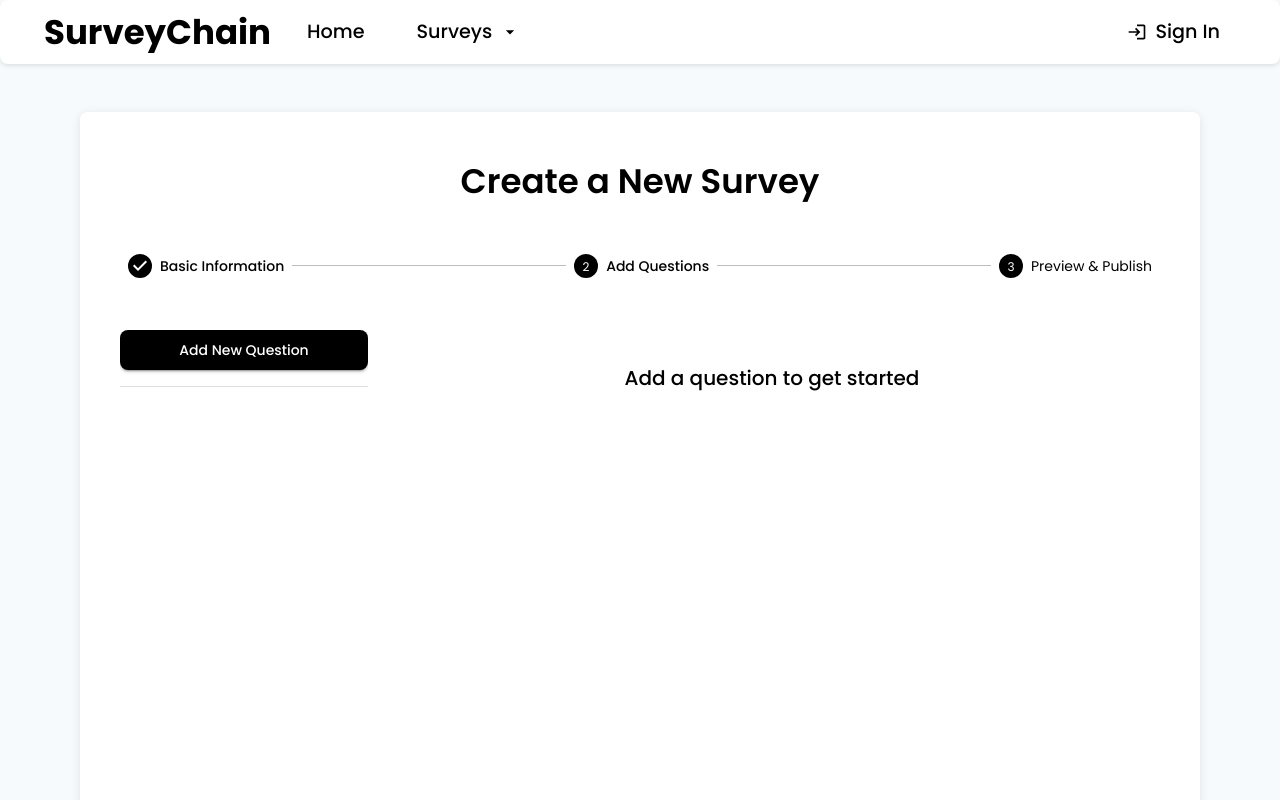
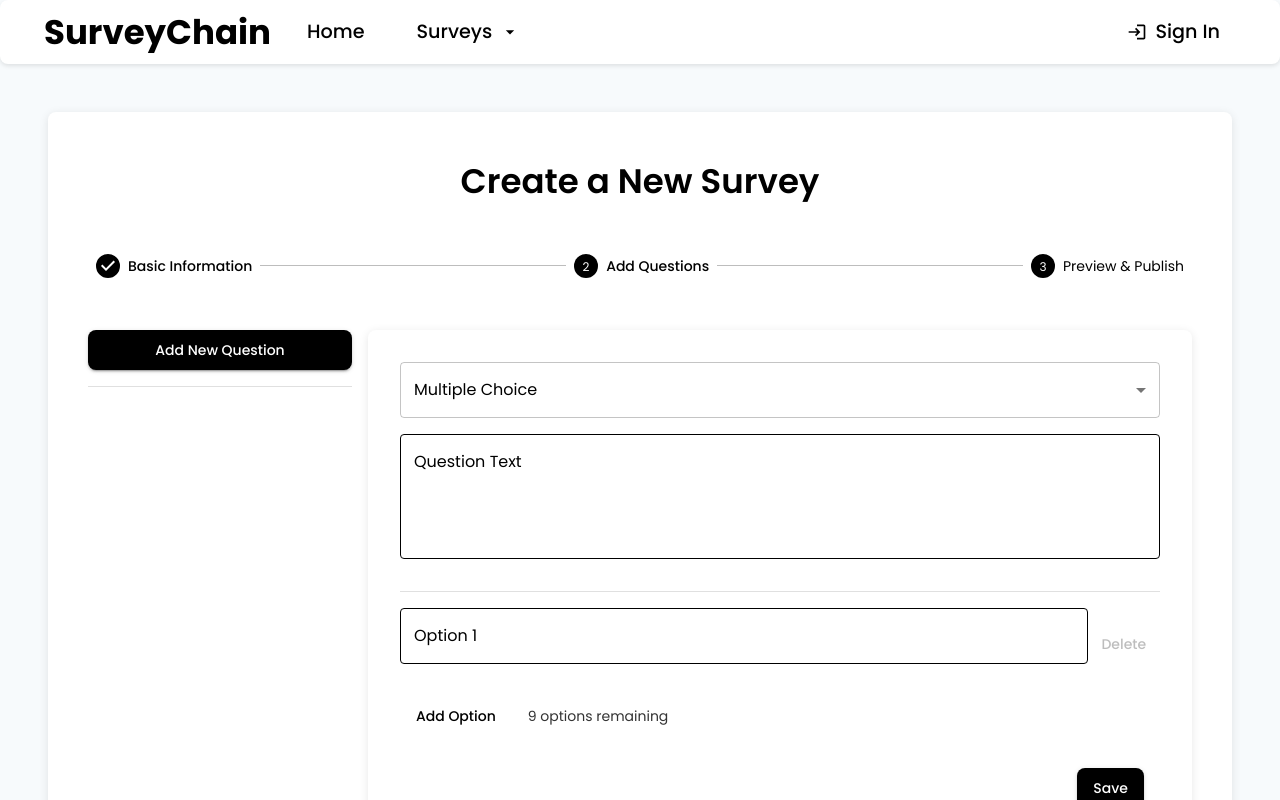
Before and after one commit to bmschwartz/survey-chain, a Next.js app: page /surveys/create in a window 1280 px wide. Both pictures are taken after a click on the button "Next". Shown: the top 800 px of the page. Built offline with nearby package versions, Linux system fonts and the light colour scheme.

Commit message:
feat(all): survey builder

```diff
--- a/src/components/survey/question/QuestionEditor.tsx
+++ b/src/components/survey/question/QuestionEditor.tsx
@@ -1,17 +1,30 @@
 import { Grid2 } from '@mui/material';
 import React from 'react';
 
+import { useSurveyBuilder } from '@/contexts/SurveyBuilderContext';
 import QuestionEditorDetail from './QuestionEditorDetail';
 import QuestionEditorSidebar from './QuestionEditorSidebar';
 
 const QuestionEditor: React.FC = () => {
+  const { selectedQuestion, isAddingNewQuestion, resetNewQuestion, selectQuestion } = useSurveyBuilder();
+
+  const handleAddNew = () => {
+    selectQuestion(null);
+  };
+
+  console.log('editor detail will show question ', selectedQuestion);
+
   return (
     <Grid2 container spacing={2}>
-      <Grid2 size={{ xs: 3 }} sx={{ height: '100vh', overflow: 'hidden' }}>
-        <QuestionEditorSidebar />
+      <Grid2 size={{ xs: 3 }}>
+        <QuestionEditorSidebar onAddNew={handleAddNew} />
       </Grid2>
       <Grid2 size={{ xs: 9 }}>
-        <QuestionEditorDetail />
+        <QuestionEditorDetail
+          question={selectedQuestion || resetNewQuestion()}
+          isNew={isAddingNewQuestion}
+          onAddNew={handleAddNew}
+        />
       </Grid2>
     </Grid2>
   );
--- a/src/components/survey/question/QuestionEditorDetail.tsx
+++ b/src/components/survey/question/QuestionEditorDetail.tsx
@@ -1,46 +1,131 @@
-import { Box, Button, MenuItem, Select, SelectChangeEvent, TextField, Typography } from '@mui/material';
-import React from 'react';
+import { Box, Button, Divider, MenuItem, Modal, Select, SelectChangeEvent, TextField, Typography } from '@mui/material';
+import React, { useEffect, useState } from 'react';
 
 import { useSurveyBuilder } from '@/contexts/SurveyBuilderContext';
-import { QuestionType } from '@/types';
+import { Question, QuestionType } from '@/types';
 
-const QuestionEditorDetail: React.FC = () => {
-  const { questions, selectedQuestionId, updateQuestion, deleteQuestion } = useSurveyBuilder();
+const MAX_OPTIONS = 10;
+const MAX_QUESTION_TEXT_LENGTH = 1000;
+const MAX_OPTION_LENGTH = 300;
 
-  const selectedQuestion = questions.find((q) => q.id === selectedQuestionId);
+interface QuestionEditorDetailProps {
+  question: Question | null;
+  isNew: boolean;
+  onAddNew: () => void;
+}
 
-  if (!selectedQuestion) {
-    return (
-      <Box sx={{ padding: '2rem', textAlign: 'center' }}>
-        <Typography variant="h6">
-          {questions.length === 0 ? 'Add a question to get started' : 'Select a question to edit'}
-        </Typography>
-      </Box>
+const QuestionEditorDetail: React.FC<QuestionEditorDetailProps> = ({ question, isNew, onAddNew }) => {
+  const { addQuestion, updateQuestion, deleteQuestion } = useSurveyBuilder();
+  const [localQuestion, setLocalQuestion] = useState<Question>(
+    question || {
+      id: 0,
+      text: '',
+      type: QuestionType.MultipleChoice,
+      options: [''], // Initialize with one empty option
+    }
+  );
+  const [showDeleteConfirmation, setShowDeleteConfirmation] = useState(false);
+  const [errors, setErrors] = useState<{ [key: string]: string | null }>({});
+
+  useEffect(() => {
+    // Ensure there's at least one empty option for MultipleChoice or Dropdown
+    if (
+      (localQuestion.type === QuestionType.MultipleChoice || localQuestion.type === QuestionType.Dropdown) &&
+      (!localQuestion.options || localQuestion.options.length === 0)
+    ) {
+      setLocalQuestion({ ...localQuestion, options: [''] });
+    }
+
+    setLocalQuestion(
+      question || {
+        id: 0,
+        text: '',
+        type: QuestionType.MultipleChoice,
+        options: [''],
+      }
     );
-  }
+  }, [question]);
 
-  const handleTextChange = (e: React.ChangeEvent<HTMLInputElement>) => {
-    updateQuestion({ ...selectedQuestion, text: e.target.value });
+  const validateQuestion = () => {
+    let valid = true;
+    const newErrors: { [key: string]: string | null } = {};
+
+    if (!localQuestion.text.trim()) {
+      newErrors.text = 'Question text is required';
+      valid = false;
+    }
+
+    if (
+      (localQuestion.type === QuestionType.MultipleChoice || localQuestion.type === QuestionType.Dropdown) &&
+      (!localQuestion.options || localQuestion.options.length === 0 || !localQuestion.options[0].trim())
+    ) {
+      newErrors.options = 'At least one option is required';
+      valid = false;
+    }
+
+    if (localQuestion.type === QuestionType.RatingScale) {
+      const [min, max] = localQuestion.options!;
+      if (parseInt(min) >= parseInt(max)) {
+        newErrors.rating = 'Minimum rating must be less than maximum rating';
+        valid = false;
+      }
+    }
+
+    setErrors(newErrors);
+    return valid;
+  };
+
+  const handleSaveQuestion = () => {
+    if (validateQuestion()) {
+      if (isNew) {
+        addQuestion(localQuestion);
+      } else {
+        updateQuestion(localQuestion);
+      }
+      onAddNew(); // Prepare for next question
+    }
   };
 
   const handleTypeChange = (event: SelectChangeEvent<QuestionType>) => {
-    updateQuestion({ ...selectedQuestion, type: event.target.value as QuestionType });
+    const newType = event.target.value as QuestionType;
+    let newOptions: string[] = [];
+
+    if (newType === QuestionType.MultipleChoice || newType === QuestionType.Dropdown) {
+      newOptions = ['']; // Default to one empty option
+    } else if (newType === QuestionType.RatingScale) {
+      newOptions = ['1', '5'];
+    }
+
+    setLocalQuestion({ ...localQuestion, type: newType, options: newOptions });
+  };
+
+  const handleQuestionTextChange = (value: string) => {
+    setLocalQuestion({ ...localQuestion, text: value });
+    setErrors((prev) => ({ ...prev, text: null }));
   };
 
   const handleOptionChange = (index: number, value: string) => {
-    const updatedOptions = selectedQuestion.options ? [...selectedQuestion.options] : [];
+    const updatedOptions = localQuestion.options ? [...localQuestion.options] : [];
     updatedOptions[index] = value;
-    updateQuestion({ ...selectedQuestion, options: updatedOptions });
-  };
-
-  const handleAddOption = () => {
-    const updatedOptions = selectedQuestion.options ? [...selectedQuestion.options, ''] : [''];
-    updateQuestion({ ...selectedQuestion, options: updatedOptions });
+    setLocalQuestion({ ...localQuestion, options: updatedOptions });
+    setErrors((prev) => ({ ...prev, options: null }));
   };
 
   const handleDeleteOption = (index: number) => {
-    const updatedOptions = selectedQuestion.options ? selectedQuestion.options.filter((_, i) => i !== index) : [];
-    updateQuestion({ ...selectedQuestion, options: updatedOptions });
+    if (localQuestion.options && localQuestion.options.length > 1) {
+      const updatedOptions = localQuestion.options.filter((_, i) => i !== index);
+      setLocalQuestion({ ...localQuestion, options: updatedOptions });
+    }
+  };
+
+  const handleDeleteConfirmation = () => {
+    setShowDeleteConfirmation(true);
+  };
+
+  const confirmDeleteQuestion = () => {
+    deleteQuestion(localQuestion.id);
+    setShowDeleteConfirmation(false);
+    onAddNew(); // Prepare for next question
   };
 
   return (
@@ -52,7 +137,7 @@ const QuestionEditorDetail: React.FC = () => {
         boxShadow: '0 2px 10px rgba(0, 0, 0, 0.1)',
       }}
     >
-      <Select value={selectedQuestion.type} onChange={handleTypeChange} fullWidth sx={{ marginBottom: '1rem' }}>
+      <Select value={localQuestion.type} onChange={handleTypeChange} fullWidth sx={{ marginBottom: '1rem' }}>
         <MenuItem value={QuestionType.MultipleChoice}>Multiple Choice</MenuItem>
         <MenuItem value={QuestionType.FillInTheBlank}>Fill in the Blank</MenuItem>
         <MenuItem value={QuestionType.RatingScale}>Rating Scale</MenuItem>
@@ -61,45 +146,111 @@ const QuestionEditorDetail: React.FC = () => {
       <TextField
         label="Question Text"
         fullWidth
-        value={selectedQuestion.text}
-        onChange={handleTextChange}
+        value={localQuestion.text}
+        onChange={(e) => handleQuestionTextChange(e.target.value)}
         sx={{ marginBottom: '1rem' }}
         multiline
-        rows={4} // Make it a textarea
+        rows={4}
+        slotProps={{ htmlInput: { maxLength: MAX_QUESTION_TEXT_LENGTH } }}
+        error={Boolean(errors.text)}
+        helperText={errors.text}
       />
-      {selectedQuestion.type === QuestionType.MultipleChoice && (
+      <Divider sx={{ marginY: '1rem' }} /> {/* Visual separator between sections */}
+      {[QuestionType.MultipleChoice, QuestionType.Dropdown].includes(localQuestion.type) && (
         <Box>
-          {selectedQuestion.options?.map((option, index) => (
+          {localQuestion.options?.map((option, index) => (
             <Box key={index} sx={{ display: 'flex', alignItems: 'center', marginBottom: '0.5rem' }}>
               <TextField
                 label={`Option ${index + 1}`}
                 value={option}
                 onChange={(e) => handleOptionChange(index, e.target.value)}
                 fullWidth
+                slotProps={{ htmlInput: { maxLength: MAX_OPTION_LENGTH } }}
+                error={Boolean(errors.options)}
+                helperText={index === 0 && errors.options ? errors.options : ''}
               />
-              <Button onClick={() => handleDeleteOption(index)} color="secondary">
+              <Button
+                onClick={() => handleDeleteOption(index)}
+                color="secondary"
+                disabled={localQuestion.options?.length === 1} // Disable if only one option left
+              >
                 Delete
               </Button>
             </Box>
           ))}
-          <Button onClick={handleAddOption} color="primary" sx={{ marginTop: '1rem' }}>
-            Add Option
-          </Button>
+          {(localQuestion.options || []).length < MAX_OPTIONS && (
+            <Box sx={{ display: 'flex', alignItems: 'center', marginTop: '1rem' }}>
+              <Button
+                onClick={() => setLocalQuestion({ ...localQuestion, options: [...(localQuestion.options || []), ''] })}
+                color="primary"
+                sx={{ marginRight: '1rem' }}
+              >
+                Add Option
+              </Button>
+              <Typography variant="body2" color="textSecondary">
+                {`${MAX_OPTIONS - (localQuestion.options || []).length} options remaining`}
+              </Typography>
+            </Box>
+          )}
+        </Box>
+      )}
+      {localQuestion.type === QuestionType.RatingScale && localQuestion.options?.length && (
+        <Box sx={{ marginTop: '1rem' }}>
+          <TextField
+            label="Minimum Rating"
+            type="number"
+            fullWidth
+            value={localQuestion.options[0] || '1'}
+            onChange={(e) => handleOptionChange(0, e.target.value)}
+            sx={{ marginBottom: '1rem' }}
+            error={Boolean(errors.rating)}
+          />
+          <TextField
+            label="Maximum Rating"
+            type="number"
+            fullWidth
+            value={localQuestion.options[1] || '5'}
+            onChange={(e) => handleOptionChange(1, e.target.value)}
+            error={Boolean(errors.rating)}
+            helperText={errors.rating}
+          />
         </Box>
       )}
       <Box sx={{ marginTop: '2rem', display: 'flex', justifyContent: 'flex-end' }}>
-        <Button
-          variant="contained"
-          color="primary"
-          sx={{ marginRight: '1rem' }}
-          onClick={() => updateQuestion(selectedQuestion)}
+        <Button variant="contained" color="primary" onClick={handleSaveQuestion} sx={{ marginRight: '1rem' }}>
+          {isNew ? 'Save' : 'Update'}
+        </Button>
+        {!isNew && (
+          <Button variant="outlined" color="error" onClick={handleDeleteConfirmation} sx={{ marginRight: '1rem' }}>
+            Delete Question
+          </Button>
+        )}
+      </Box>
+      <Modal open={showDeleteConfirmation} onClose={() => setShowDeleteConfirmation(false)}>
+        <Box
+          sx={{
+            position: 'absolute',
+            top: '50%',
+            left: '50%',
+            transform: 'translate(-50%, -50%)',
+            backgroundColor: 'white',
+            padding: '2rem',
+            borderRadius: '8px',
+            boxShadow: '0 2px 10px rgba(0, 0, 0, 0.1)',
+            textAlign: 'center',
+          }}
         >
-          Save Changes
-        </Button>
-        <Button variant="outlined" color="error" onClick={() => deleteQuestion(selectedQuestion.id)}>
-          Delete Question
-        </Button>
-      </Box>
+          <Typography variant="h6">Are you sure you want to delete this question?</Typography>
+          <Box sx={{ marginTop: '2rem', display: 'flex', justifyContent: 'space-between' }}>
+            <Button variant="contained" color="primary" onClick={() => setShowDeleteConfirmation(false)}>
+              Cancel
+            </Button>
+            <Button variant="outlined" color="error" onClick={confirmDeleteQuestion}>
+              Delete
+            </Button>
+          </Box>
+        </Box>
+      </Modal>
     </Box>
   );
 };
--- a/src/components/survey/question/QuestionEditorSidebar.tsx
+++ b/src/components/survey/question/QuestionEditorSidebar.tsx
@@ -5,8 +5,14 @@ import React, { useEffect, useRef, useState } from 'react';
 import { useSurveyBuilder } from '@/contexts/SurveyBuilderContext';
 import { questionTypeToDisplay } from '@/utils/question';
 
-const QuestionEditorSidebar: React.FC = () => {
-  const { questions, selectedQuestionId, addQuestion, selectQuestion } = useSurveyBuilder();
+const QUESTION_CARD_HEIGHT = 120;
+
+interface QuestionEditorSidebarProps {
+  onAddNew: () => void;
+}
+
+const QuestionEditorSidebar: React.FC<QuestionEditorSidebarProps> = ({ onAddNew }) => {
+  const { questions, selectedQuestion, selectQuestion } = useSurveyBuilder();
   const [isScrolledUp, setIsScrolledUp] = useState(true);
   const [isScrolledDown, setIsScrolledDown] = useState(false);
   const listRef = useRef<HTMLDivElement>(null);
@@ -16,7 +22,7 @@ const QuestionEditorSidebar: React.FC = () => {
       const el = listRef.current;
       if (el) {
         setIsScrolledUp(el.scrollTop === 0);
-        setIsScrolledDown(el.scrollTop + el.clientHeight < el.scrollHeight);
+        setIsScrolledDown(el.scrollTop + el.clientHeight >= el.scrollHeight);
       }
     };
 
@@ -34,11 +40,11 @@ const QuestionEditorSidebar: React.FC = () => {
   }, []);
 
   const scrollUp = () => {
-    listRef.current?.scrollBy({ top: -150 * 6, behavior: 'smooth' }); // Scroll up 6 items
+    listRef.current?.scrollBy({ top: -QUESTION_CARD_HEIGHT * 5, behavior: 'smooth' });
   };
 
   const scrollDown = () => {
-    listRef.current?.scrollBy({ top: 150 * 6, behavior: 'smooth' }); // Scroll down 6 items
+    listRef.current?.scrollBy({ top: QUESTION_CARD_HEIGHT * 5, behavior: 'smooth' });
   };
 
   return (
@@ -46,7 +52,7 @@ const QuestionEditorSidebar: React.FC = () => {
       <Button
         variant="contained"
         color="primary"
-        onClick={addQuestion}
+        onClick={onAddNew}
         sx={{
           marginBottom: '1rem',
           width: '100%',
@@ -58,28 +64,20 @@ const QuestionEditorSidebar: React.FC = () => {
       <Divider />
       <Box
         sx={{
-          flexGrow: 1,
           display: 'flex',
           flexDirection: 'column',
           position: 'relative',
           overflow: 'hidden',
-        }}
-      >
-        <Box
-          sx={{
-            flexGrow: 1,
-            position: 'relative',
-            overflow: 'hidden',
+          height: 'calc(120px * 5)',
         }}
       >
         <Box
           ref={listRef}
           sx={{
-              maxHeight: '900px', // Height to show 6 items
-              overflowY: 'auto', // Enable scrolling
-              scrollbarWidth: 'none', // Hide scrollbar for Firefox
+            overflowY: 'auto',
+            scrollbarWidth: 'none',
             '&::-webkit-scrollbar': {
-                display: 'none', // Hide scrollbar for WebKit browsers
+              display: 'none',
             },
           }}
         >
@@ -87,8 +85,11 @@ const QuestionEditorSidebar: React.FC = () => {
             {questions.map((question, index) => (
               <ListItemButton
                 key={question.id}
-                  selected={question.id === selectedQuestionId}
-                  onClick={() => selectQuestion(question.id)}
+                selected={question.id === selectedQuestion?.id}
+                onClick={() => {
+                  console.log('selecting question with id:', question.id);
+                  selectQuestion(question.id);
+                }}
                 sx={{
                   marginBottom: '0.5rem',
                   padding: '0',
@@ -97,15 +98,14 @@ const QuestionEditorSidebar: React.FC = () => {
                 <Card
                   sx={{
                     width: '100%',
-                      backgroundColor: question.id === selectedQuestionId ? '#e0f7fa' : '#ffffff', // Change color for selected
+                    backgroundColor: question.id === selectedQuestion?.id ? '#e0f7fa' : '#ffffff',
                     borderRadius: '8px',
                     boxShadow: '0 2px 4px rgba(0, 0, 0, 0.1)',
                   }}
                 >
                   <CardContent sx={{ pr: 3 }}>
                     <Typography variant="subtitle1">
-                        {index + 1}.{' '}
-                        {question.text.length > 25 ? `${question.text.substring(0, 25)}...` : question.text}
+                      {index + 1}. {question.text.length > 25 ? `${question.text.substring(0, 25)}...` : question.text}
                     </Typography>
                     <Typography variant="body2" color="textSecondary">
                       Type: {questionTypeToDisplay(question.type)}
@@ -135,7 +135,7 @@ const QuestionEditorSidebar: React.FC = () => {
             <ArrowUpward sx={{ color: '#000000' }} />
           </IconButton>
         )}
-          {!isScrolledDown && (
+        {!isScrolledDown && questions.length > 5 && (
           <IconButton
             sx={{
               position: 'absolute',
@@ -156,7 +156,6 @@ const QuestionEditorSidebar: React.FC = () => {
         )}
       </Box>
     </Box>
-    </Box>
   );
 };
 
--- a/src/contexts/SurveyBuilderContext.tsx
+++ b/src/contexts/SurveyBuilderContext.tsx
@@ -12,13 +12,15 @@ interface SurveyBuilderContextType {
   setDescription: React.Dispatch<React.SetStateAction<string>>;
 
   questions: Question[];
-  selectedQuestionId: number | null;
-  addQuestion: () => void;
+  selectedQuestion: Question | null;
+  isAddingNewQuestion: boolean;
+  addQuestion: (newQuestion: Question) => void;
   updateQuestion: (updatedQuestion: Question) => void;
   deleteQuestion: (id: number) => void;
-  selectQuestion: (id: number) => void;
-
+  selectQuestion: (id: number | null) => void;
+  resetNewQuestion: () => Question;
   resetSurvey: () => void;
+  setIsAddingNewQuestion: React.Dispatch<React.SetStateAction<boolean>>;
 }
 
 const SurveyBuilderContext = createContext<SurveyBuilderContextType | undefined>(undefined);
@@ -40,25 +42,27 @@ export const SurveyBuilderProvider: React.FC<SurveyBuilderProviderProps> = ({ ch
   const [title, setTitle] = useState<string>('');
   const [description, setDescription] = useState<string>('');
   const [questions, setQuestions] = useState<Question[]>([]);
-  const [selectedQuestionId, setSelectedQuestionId] = useState<number | null>(null);
+  const [isAddingNewQuestion, setIsAddingNewQuestion] = useState<boolean>(true);
+  const [selectedQuestion, setSelectedQuestion] = useState<Question | null>(null);
 
   const resetSurvey = () => {
     setTitle('');
     setActiveStep(0);
     setQuestions([]);
     setDescription('');
-    setSelectedQuestionId(null);
+    setSelectedQuestion(null);
   };
 
-  const addQuestion = () => {
-    const newQuestion: Question = {
-      id: questions.length + 1,
-      text: '',
-      type: QuestionType.MultipleChoice,
-      options: [],
-    };
+  const resetNewQuestion = (): Question => ({
+    id: questions.length + 1,
+    text: '',
+    type: QuestionType.MultipleChoice,
+    options: [''], // Initialize with one empty option
+  });
+
+  const addQuestion = (newQuestion: Question) => {
     setQuestions([...questions, newQuestion]);
-    setSelectedQuestionId(newQuestion.id);
+    setSelectedQuestion(newQuestion);
   };
 
   const updateQuestion = (updatedQuestion: Question) => {
@@ -67,13 +71,28 @@ export const SurveyBuilderProvider: React.FC<SurveyBuilderProviderProps> = ({ ch
   };
 
   const deleteQuestion = (id: number) => {
+    const questionIndex = questions.findIndex((q) => q.id === id);
     const updatedQuestions = questions.filter((q) => q.id !== id);
     setQuestions(updatedQuestions);
-    setSelectedQuestionId(null);
+
+    if (updatedQuestions.length === 0) {
+      setSelectedQuestion(null);
+    } else if (questionIndex > 0) {
+      setSelectedQuestion(updatedQuestions[questionIndex - 1]);
+    } else {
+      setSelectedQuestion(updatedQuestions[0]);
+    }
   };
 
-  const selectQuestion = (id: number) => {
-    setSelectedQuestionId(id);
+  const selectQuestion = (id: number | null) => {
+    console.log('setting selected question', id);
+    if (id === null) {
+      setIsAddingNewQuestion(true);
+      setSelectedQuestion(null);
+      return;
+    }
+    setIsAddingNewQuestion(false);
+    setSelectedQuestion(questions.find((q) => q.id === id) || null);
   };
 
   return (
@@ -83,7 +102,9 @@ export const SurveyBuilderProvider: React.FC<SurveyBuilderProviderProps> = ({ ch
         title,
         description,
         questions,
-        selectedQuestionId,
+        selectedQuestion,
+        isAddingNewQuestion,
+        setIsAddingNewQuestion,
         setActiveStep,
         setTitle,
         setDescription,
@@ -91,6 +112,7 @@ export const SurveyBuilderProvider: React.FC<SurveyBuilderProviderProps> = ({ ch
         updateQuestion,
         deleteQuestion,
         selectQuestion,
+        resetNewQuestion,
         resetSurvey,
       }}
     >
--- a/src/views/surveys/CreateSurveyView.tsx
+++ b/src/views/surveys/CreateSurveyView.tsx
@@ -5,7 +5,7 @@ import SurveyWizard from '@/components/survey/SurveyWizard';
 
 const CreateSurveyView = () => {
   return (
-    <Card sx={{ margin: '2rem', boxShadow: '0 2px 10px rgba(0, 0, 0, 0.1)', borderRadius: '8px' }}>
+    <Card sx={{ marginY: '2rem', boxShadow: '0 2px 10px rgba(0, 0, 0, 0.1)', borderRadius: '8px' }}>
       <CardContent>
         <SurveyWizard />
       </CardContent>
```
Also changed, not shown: src/components/survey/SurveyWizard.tsx (+10 -2 lines). Lines whose indentation alone changed are shown as unchanged.
